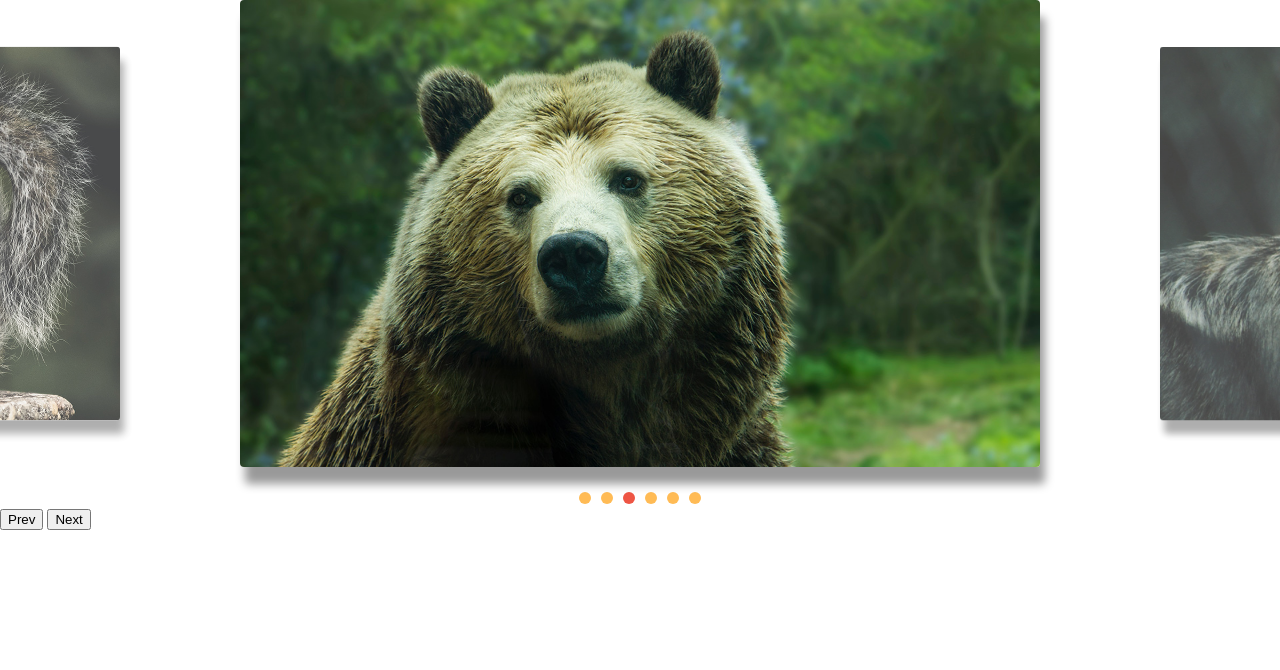
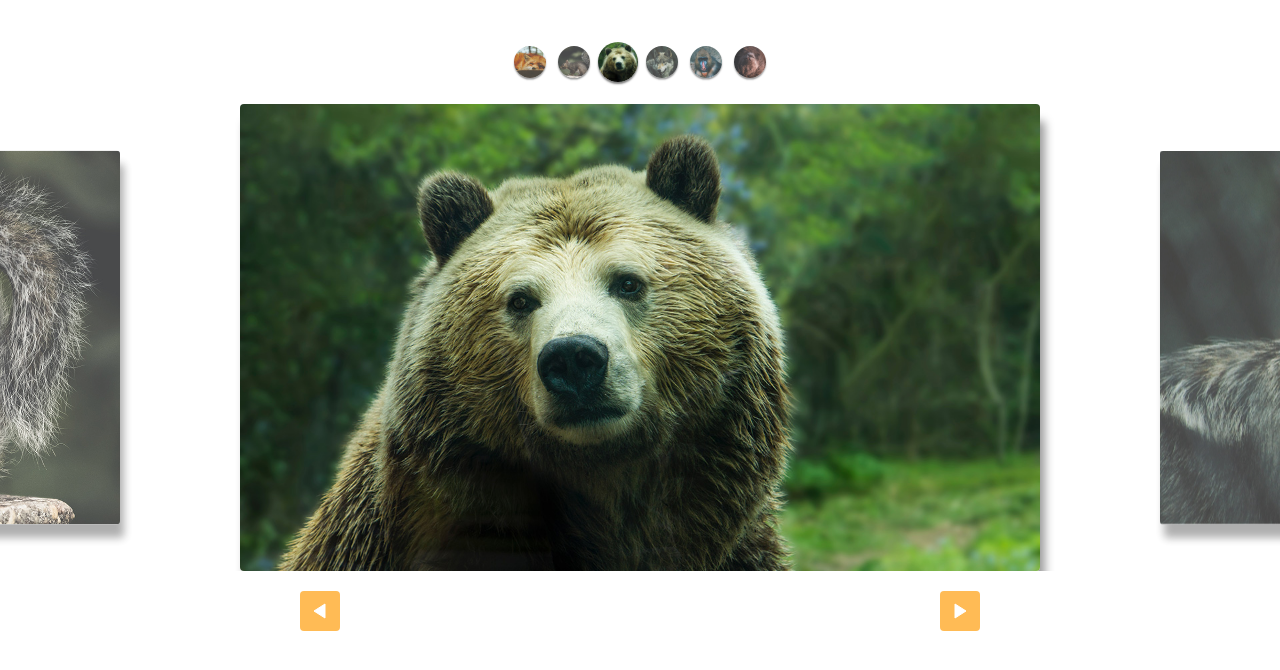
Before and after one commit to fmalcantara/slide, a plain HTML site: page index.html in a window 1280 px wide. Drawn offline with Linux system fonts and the light colour scheme.

Commit message:
Custom Controls estilizados

```diff
--- a/css/style.css
+++ b/css/style.css
@@ -65,3 +65,49 @@ img{
 [data-control="slide"] li.active a, [data-control="slide"] li a:hover  {
   background: #e54;
 }
+
+.custom-controls{
+  display: flex;
+  justify-content: center;
+  margin-top:40px;
+  flex-wrap: wrap;
+  margin-bottom: 20px;
+}
+
+.custom-controls li{
+  opacity: .8;
+  transform:scale(.8);
+  width: 40px;
+  height: 40px;
+  border-radius: 50%;
+  overflow: hidden;
+  margin: 2px;
+  box-shadow: 0 2px 2px rgba(0,0,0,.5);
+  transition: .3s;
+}
+
+.custom-controls li.active{
+  opacity: 1;
+  transform:scale(1);
+}
+
+.arrow-nav{
+  display:flex;
+  justify-content: space-around;
+  margin: 20px 0;
+}
+
+.arrow-nav button{
+  cursor: pointer;
+  border: none;
+  border-radius: 4px;
+  width: 40px;
+  height: 40px;
+  color: white;
+  background: #fb5 url("../img/arrow.svg") center center no-repeat;
+
+}
+
+.arrow-nav button.prev{
+  transform: rotate(-180deg);
+}
--- a/index.html
+++ b/index.html
@@ -8,6 +8,15 @@
   <link rel="stylesheet" href="css/style.css">
 </head>
 <body>
+  <ul class="custom-controls">
+    <li><img src="img/foto1-thumb.jpg" alt="img1"></li>
+    <li><img src="img/foto2-thumb.jpg" alt="img2"></li>
+    <li><img src="img/foto3-thumb.jpg" alt="img3"></li>
+    <li><img src="img/foto4-thumb.jpg" alt="img4"></li>
+    <li><img src="img/foto5-thumb.jpg" alt="img5"></li>
+    <li><img src="img/foto6-thumb.jpg" alt="img6"></li>
+
+  </ul>
   <div class="slide-wrapper">
     <ul class="slide">
       <li><img src="img/foto1.jpg"></li>
@@ -20,8 +29,8 @@
   </div>
 
   <div class="arrow-nav">
-    <button class="prev"> Prev </button>
-    <button class="next"> Next </button>
+    <button class="prev"></button>
+    <button class="next"></button>
   </div>
 
   <script type="module" src="js/script.js"></script>
--- a/js/script.js
+++ b/js/script.js
@@ -1,7 +1,6 @@
-import {SlideNav} from "./slide.js";
+import SlideNav from "./slide.js";
 
 const slide = new SlideNav('.slide', '.slide-wrapper');
 slide.init();
 slide.addArrow('.prev' , '.next')
-slide.addControl()
-console.log(slide)
+slide.addControl('.custom-controls')
--- a/js/slide.js
+++ b/js/slide.js
@@ -154,7 +154,7 @@ export class Slide{
 }
 
 
-export class SlideNav extends Slide {
+export default class SlideNav extends Slide {
   constructor(slide, wrapper){
     super(slide,wrapper)
     this.bindControlEvents();
```
